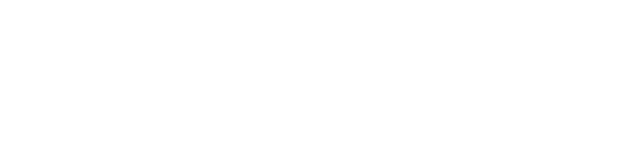
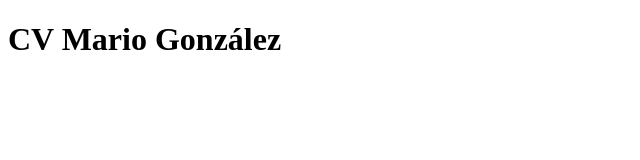
Before and after one commit to mariogl/html-pruebas, a plain HTML site: page index.html in a window 1280 px wide. Shown: the whole page, without its empty margins (0-640 px from the left). Drawn offline with Linux system fonts and the light colour scheme.

Commit message:
Added h1 tag

```diff
--- a/index.html
+++ b/index.html
@@ -7,7 +7,9 @@
         <title>CV Mario González</title>
     </head>
     <body>
-        <header></header>
+        <header>
+            <h1>CV Mario González</h1>
+        </header>
         <main></main>
         <footer></footer>
     </body>
```
